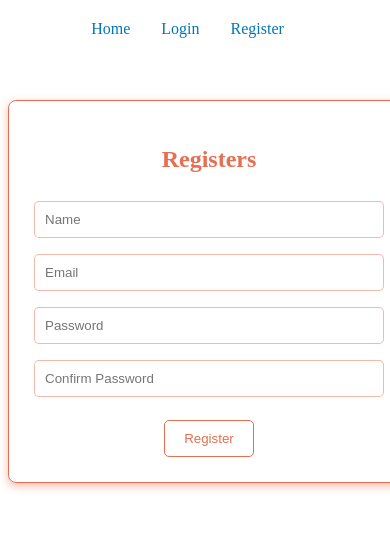
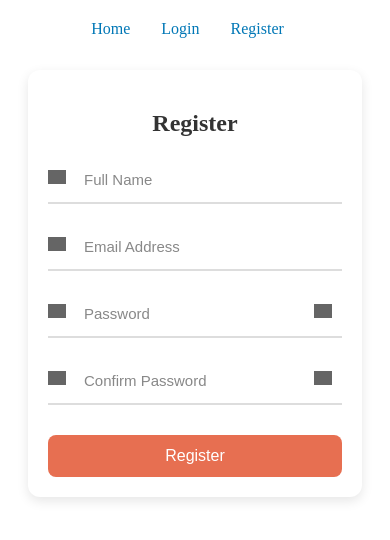
Before and after one commit to Poongodi09/Sign-In-up, a React (Vite) app in the folder client/: page /register in a window 390 px wide. Shown: the top 540 px of the page. Built offline with nearby package versions, Linux system fonts and the light colour scheme; grey boxes are pictures that could not be loaded.

Commit message:
Updated Auth pages: responsive design, underline inputs, theme color #e76f51

```diff
--- a/client/src/pages/Login.jsx
+++ b/client/src/pages/Login.jsx
@@ -25,11 +25,29 @@ const Login = () => {
     <div className="auth-container">
       <h2>Login</h2>
       <form onSubmit={handleSubmit}>
-        <input type="email" placeholder="Email" value={email}
-          onChange={(e) => setEmail(e.target.value)} required />
-        <input type="password" placeholder="Password" value={password}
-          onChange={(e) => setPassword(e.target.value)} required />
-        <button type="submit">Login</button>
+        <div className="input-group underline">
+          <span className="icon email"></span>
+          <input
+            type="email"
+            placeholder="Email"
+            value={email}
+            onChange={(e) => setEmail(e.target.value)}
+            required
+          />
+        </div>
+
+        <div className="input-group underline">
+          <span className="icon lock"></span>
+          <input
+            type="password"
+            placeholder="Password"
+            value={password}
+            onChange={(e) => setPassword(e.target.value)}
+            required
+          />
+        </div>
+
+        <button type="submit" className="btn">Login</button>
       </form>
     </div>
   );
--- a/client/src/pages/Register.jsx
+++ b/client/src/pages/Register.jsx
@@ -7,25 +7,22 @@ const Register = () => {
   const [name, setName] = useState("");
   const [email, setEmail] = useState("");
   const [password, setPassword] = useState("");
-  const [confirmPassword, setConfirmPassword] = useState(""); // ✅ added
+  const [confirmPassword, setConfirmPassword] = useState("");
+  const [showPassword, setShowPassword] = useState(false);
+  const [showConfirmPassword, setShowConfirmPassword] = useState(false);
   const navigate = useNavigate();
 
   const handleSubmit = async (e) => {
     e.preventDefault();
-
-    // ✅ Check confirm password before sending request
     if (password !== confirmPassword) {
       alert("Passwords do not match!");
       return;
     }
-
     try {
-      await axios.post("https://sign-in-up-backend-1w61.onrender.com/api/auth/register", {
-        name,
-        email,
-        password,
-        confirmPassword,
-      });
+      await axios.post(
+        "https://sign-in-up-backend-1w61.onrender.com/api/auth/register",
+        { name, email, password, confirmPassword }
+      );
       alert("Registered successfully!");
       navigate("/login");
     } catch (err) {
@@ -35,37 +32,61 @@ const Register = () => {
 
   return (
     <div className="auth-container">
-      <h2>Registers</h2>
+      <h2>Register</h2>
       <form onSubmit={handleSubmit}>
+        <div className="input-group underline">
+          <span className="icon user"></span>
           <input
             type="text"
-          placeholder="Name"
+            placeholder="Full Name"
             value={name}
             onChange={(e) => setName(e.target.value)}
             required
           />
+        </div>
+
+        <div className="input-group underline">
+          <span className="icon email"></span>
           <input
             type="email"
-          placeholder="Email"
+            placeholder="Email Address"
             value={email}
             onChange={(e) => setEmail(e.target.value)}
             required
           />
+        </div>
+
+        <div className="input-group underline">
+          <span className="icon lock"></span>
           <input
-          type="password"
+            type={showPassword ? "text" : "password"}
             placeholder="Password"
             value={password}
             onChange={(e) => setPassword(e.target.value)}
             required
           />
+          <span
+            className={`icon eye ${showPassword ? "active" : ""}`}
+            onClick={() => setShowPassword(!showPassword)}
+          ></span>
+        </div>
+
+        <div className="input-group underline">
+          <span className="icon lock"></span>
           <input
-          type="password"
-          placeholder="Confirm Password"   // ✅ added
+            type={showConfirmPassword ? "text" : "password"}
+            placeholder="Confirm Password"
             value={confirmPassword}
             onChange={(e) => setConfirmPassword(e.target.value)}
             required
           />
-        <button type="submit">Register</button>
+          <span
+            className={`icon eye ${showConfirmPassword ? "active" : ""}`}
+            onClick={() => setShowConfirmPassword(!showConfirmPassword)}
+          ></span>
+        </div>
+
+        <button type="submit" className="btn">Register</button>
       </form>
     </div>
   );
--- a/client/src/styles/Auth.css
+++ b/client/src/styles/Auth.css
@@ -1,47 +1,106 @@
+/* Container */
 .auth-container {
-  width: 350px;
+  max-width: 400px;
   margin: 50px auto;
   padding: 25px;
-  border: 1px solid #e76f51;
-  border-radius: 8px;
-  box-shadow: 0px 3px 8px #e76f517a;
+  background: #fff;
+  border-radius: 12px;
+  box-shadow: 0 4px 12px rgba(0,0,0,0.1);
+  text-align: center;
 }
 
 .auth-container h2 {
-  text-align: center;
   margin-bottom: 20px;
-  color: #e76f51;
+  font-size: 24px;
+  font-weight: 600;
+  color: #333;
 }
 
-.auth-container form {
+/* Input group (underline style) */
+.input-group.underline {
   display: flex;
-  flex-direction: column;
+  align-items: center;
+  margin-bottom: 20px;
+  position: relative;
+  border-bottom: 2px solid #ddd;
+  padding: 6px 0;
+  transition: border-color 0.3s;
 }
 
-.auth-container input {
-  padding: 10px;
-  margin: 8px 0;
-  border: 1px solid #e76f517a;
-  border-radius: 5px;
-}
-.auth-container input:hover{
-  box-shadow: 0px 3px 8px #e76f517a;
-
+.input-group.underline:focus-within {
+  border-color: #e76f51; /* underline active color */
 }
 
-.auth-container button {
-  padding: 10px;
-  margin-top: 15px;
-  margin-left: 130px;
-  color: #e76f51;
-  width: 90px;
-  border: 1px solid #e76f51;
-  background-color: #ffffff;
-  border-radius: 5px;
+.input-group.underline input {
+  flex: 1;
+  border: none;
+  outline: none;
+  background: transparent;
+  font-size: 15px;
+  padding: 8px;
+  color: #333;
+}
+
+.input-group.underline input::placeholder {
+  color: #888;
+}
+
+/* Icons */
+.icon {
+  width: 18px;
+  height: 18px;
+  margin-right: 10px;
+  background-size: contain;
+  background-repeat: no-repeat;
+  filter: grayscale(100%) brightness(40%);
+  opacity: 0.8;
   cursor: pointer;
 }
 
-.auth-container button:hover {
-  color: #e76f51;
-  box-shadow: 0px 3px 8px #e76f517a
+.icon.user {
+  background-image: url("https://cdn-icons-png.flaticon.com/512/1077/1077114.png");
 }
+
+.icon.email {
+  background-image: url("https://cdn-icons-png.flaticon.com/512/732/732200.png");
+}
+
+.icon.lock {
+  background-image: url("https://cdn-icons-png.flaticon.com/512/3064/3064197.png");
+}
+
+.icon.eye {
+  background-image: url("https://cdn-icons-png.flaticon.com/512/709/709612.png");
+  position: absolute;
+  right: 0;
+}
+
+.icon.eye.active {
+  background-image: url("https://cdn-icons-png.flaticon.com/512/565/565655.png");
+}
+
+/* Button */
+.btn {
+  width: 100%;
+  padding: 12px;
+  background: #e76f51; /* primary color */
+  color: white;
+  border: none;
+  border-radius: 8px;
+  font-size: 16px;
+  cursor: pointer;
+  margin-top: 10px;
+  transition: 0.3s;
+}
+
+.btn:hover {
+  background: #cf5a3e; /* darker shade on hover */
+}
+
+/* Responsive */
+@media (max-width: 500px) {
+  .auth-container {
+    margin: 20px;
+    padding: 20px;
+  }
+}
```
Lines whose indentation alone changed are shown as unchanged.
